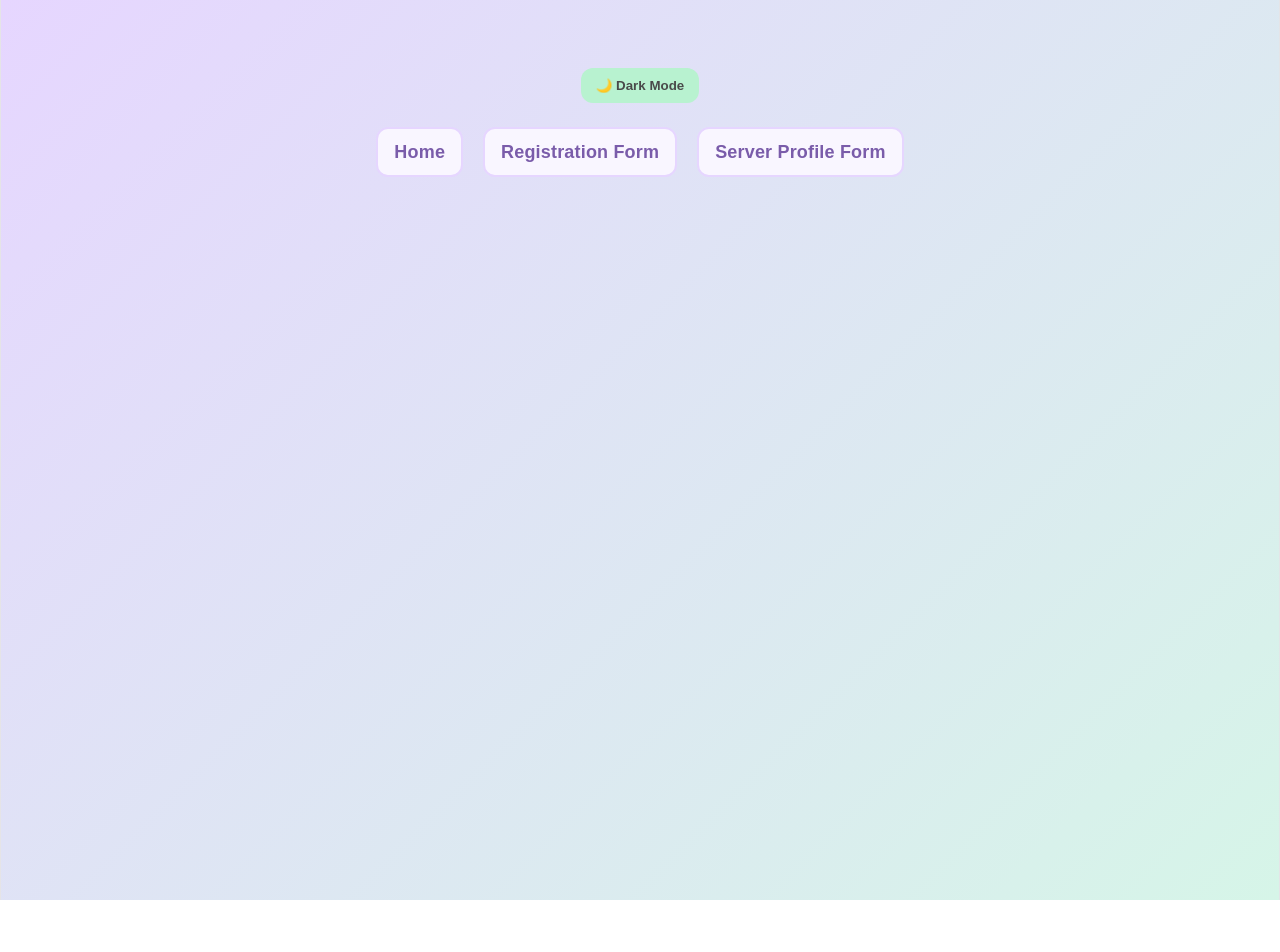
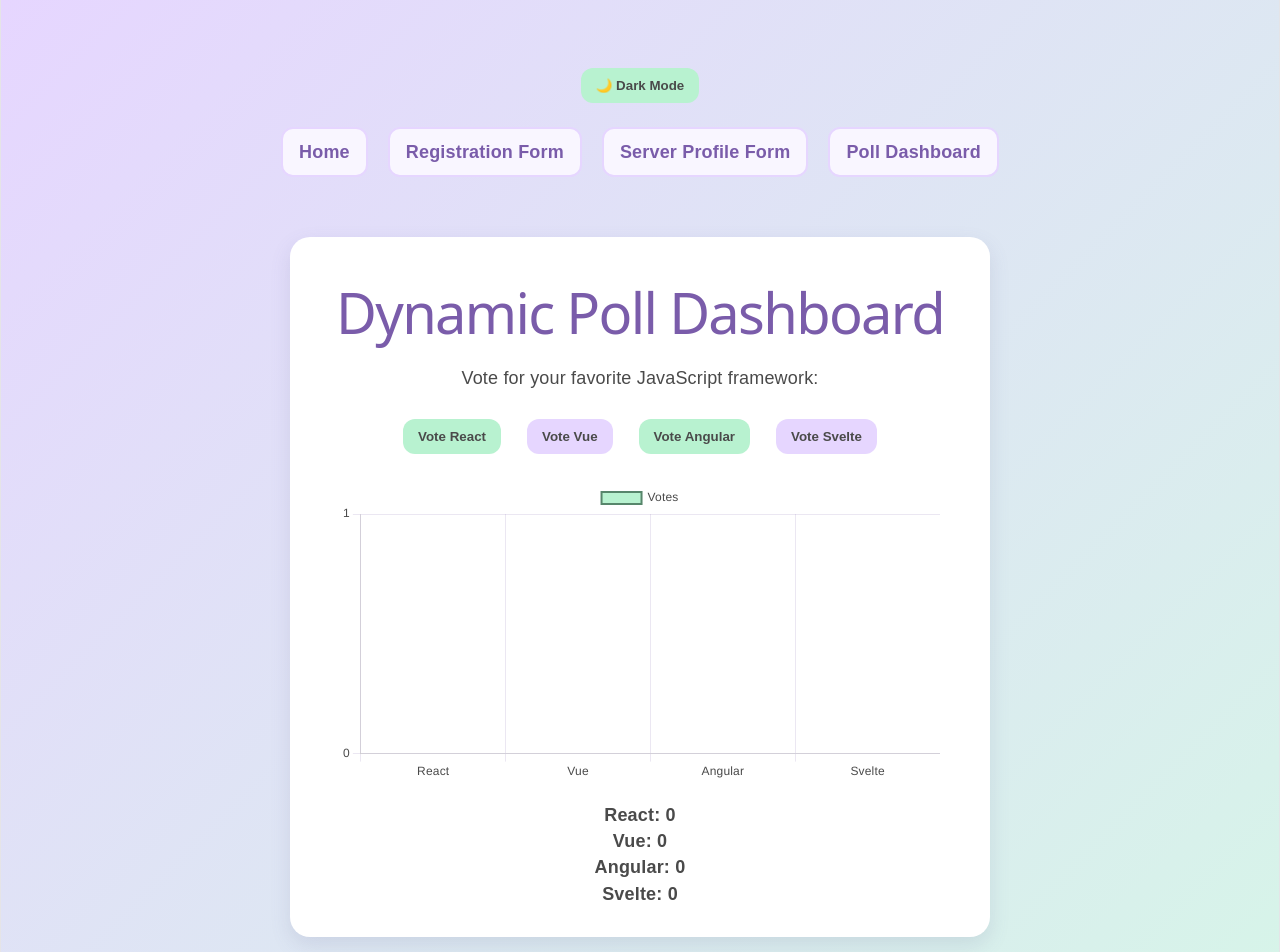
Before and after one commit to cuwilson/AD312-S26-React-App, a React (Vite) app in the folder portfolio-app/: page /poll-dashboard in a window 1280 px wide. Shown: the top 952 px of the page. Before the commit the page ends 900 px from the top, so only its background shows below. Built offline with nearby package versions, Linux system fonts and the light colour scheme.

Commit message:
Upload files

```diff
--- a/portfolio-app/package.json
+++ b/portfolio-app/package.json
@@ -12,6 +12,7 @@
   },
   "dependencies": {
     "@tanstack/react-query": "^5.100.11",
+    "chart.js": "^4.5.1",
     "immer": "^11.1.4",
     "json-server": "^1.0.0-beta.15",
     "react": "^19.2.4",
--- a/portfolio-app/src/App.tsx
+++ b/portfolio-app/src/App.tsx
@@ -5,6 +5,7 @@ import ServerForm from './pages/ServerForm'
 import ThemeSwitcher from './components/ThemeSwitcher'
 import { useContext } from 'react'
 import { ThemeContext } from './components/ThemeContext'
+import Poll from './pages/Poll'
 import './css/App.css'
 
 function App() {
@@ -18,6 +19,7 @@ function App() {
             <Link to="/">Home</Link>
             <Link to="/register">Registration Form</Link>
             <Link to="/server-profile">Server Profile Form</Link>
+            <Link to="/poll-dashboard">Poll Dashboard</Link>
           </nav>
         </header>
 
@@ -27,6 +29,7 @@ function App() {
             <Route path="/" element={<Home />} />
             <Route path="/register" element={<Register />} />
             <Route path="/server-profile" element={<ServerForm />} />
+            <Route path="/poll-dashboard" element={<Poll />} />
           </Routes>
         </main>
       </div>
--- /dev/null
+++ b/portfolio-app/src/components/PollDashboard.tsx
@@ -0,0 +1,161 @@
+import { useContext, useEffect, useRef, useState } from "react"
+import { Chart } from "chart.js/auto"
+import { ThemeContext } from "./ThemeContext"
+import "../css/PollDashboard.css"
+
+function PollDashboard() {
+    const { theme } = useContext(ThemeContext)
+    const [votes, setVotes] = useState({
+        React: 0,
+        Vue: 0,
+        Angular: 0,
+        Svelte: 0,
+    })
+
+    const canvasRef = useRef<HTMLCanvasElement | null>(null)
+    const chartInstanceRef = useRef<Chart | null>(null)
+
+
+    const chartColors =
+        theme === "dark"
+            ? {
+                bar: "#8f7ab8",
+                border: "#c7bdd6",
+                text: "#f4f4f4",
+                grid: "rgba(244, 244, 244, 0.15)",
+            }
+            : {
+                bar: "#b8f2d0",
+                border: "#57866b",
+                text: "#4a4a4a",
+                grid: "rgba(122, 92, 170, 0.15)",
+            }
+
+
+    function handleVote(option: keyof typeof votes) {
+        setVotes((prevVotes) => ({
+            ...prevVotes,
+            [option]: prevVotes[option] + 1,
+        }))
+    }
+
+    useEffect(() => {
+        if (!canvasRef.current) return
+
+        const labels = Object.keys(votes)
+        const voteCounts = Object.values(votes)
+
+        chartInstanceRef.current = new Chart(canvasRef.current, {
+            type: "bar",
+            data: {
+                labels: labels,
+                datasets: [
+                    {
+                        label: "Votes",
+                        data: voteCounts,
+                        backgroundColor: chartColors.bar,
+                        borderColor: chartColors.border,
+                        borderWidth: 2,
+                    },
+                ],
+            },
+            options: {
+                responsive: true,
+                plugins: {
+                    legend: {
+                        labels: {
+                            color: chartColors.text,
+                        },
+                    },
+                },
+                scales: {
+                    x: {
+                        ticks: {
+                            color: chartColors.text,
+                        },
+                        grid: {
+                            color: chartColors.grid,
+                        },
+                    },
+                    y: {
+                        beginAtZero: true,
+                        ticks: {
+                            stepSize: 1,
+                            color: chartColors.text,
+                        },
+                        grid: {
+                            color: chartColors.grid,
+                        },
+                    },
+                },
+            },
+        })
+
+        // If we created a new Chart on every render without destroying the old one,
+        // Chart.js would still have the old chart attached to the same canvas,
+        // which can cause canvas rendering errors and memory leaks.
+        return () => {
+            chartInstanceRef.current?.destroy()
+            chartInstanceRef.current = null
+        }
+    }, [])
+
+    useEffect(() => {
+        if (!chartInstanceRef.current) return
+
+        chartInstanceRef.current.data.datasets[0].data = Object.values(votes)
+        chartInstanceRef.current.update()
+    }, [votes])
+
+
+    // When the theme changes, we need to update the chart's colors to match the new theme.
+    useEffect(() => {
+        if (!chartInstanceRef.current) return
+
+        const chart = chartInstanceRef.current
+
+        chart.data.datasets[0].backgroundColor = chartColors.bar
+        chart.data.datasets[0].borderColor = chartColors.border
+
+        chart.options.plugins!.legend!.labels!.color = chartColors.text
+
+        chart.options.scales!.x!.ticks!.color = chartColors.text
+        chart.options.scales!.x!.grid!.color = chartColors.grid
+
+        chart.options.scales!.y!.ticks!.color = chartColors.text
+        chart.options.scales!.y!.grid!.color = chartColors.grid
+
+        chart.update()
+    }, [theme])
+
+    return (
+        <div className="container poll-container">
+            <h1>Dynamic Poll Dashboard</h1>
+            <p>Vote for your favorite JavaScript framework:</p>
+
+            <div className="poll-buttons">
+                {Object.keys(votes).map((option) => (
+                    <button
+                        key={option}
+                        onClick={() => handleVote(option as keyof typeof votes)}
+                    >
+                        Vote {option}
+                    </button>
+                ))}
+            </div>
+
+            <div className="chart-wrapper">
+                <canvas ref={canvasRef}></canvas>
+            </div>
+            <div className="poll-results">
+                {Object.entries(votes).map(([option, count]) => (
+                    <p key={option}>
+                        {option}: {count}
+                    </p>
+                ))}
+            </div>
+        </div>
+    )
+}
+
+export default PollDashboard
--- /dev/null
+++ b/portfolio-app/src/css/PollDashboard.css
@@ -0,0 +1,23 @@
+.poll-container {
+  width: min(700px, 100%);
+  box-sizing: border-box;
+}
+
+.poll-buttons {
+  display: flex;
+  flex-wrap: wrap;
+  justify-content: center;
+  gap: 10px;
+  margin: 20px 0;
+}
+
+.chart-wrapper {
+  width: 100%;
+  max-width: 600px;
+  margin: 20px auto;
+}
+
+.poll-results {
+  margin-top: 20px;
+  font-weight: bold;
+}
--- /dev/null
+++ b/portfolio-app/src/pages/Poll.tsx
@@ -0,0 +1,11 @@
+import PollDashboard from "../components/PollDashboard"
+
+function Poll() {
+  return (
+    <div className="app-container">
+      <PollDashboard />
+    </div>
+  )
+}
+
+export default Poll
```
Also changed, not shown: 2 other files (tests, documents, lock files or other folders).
